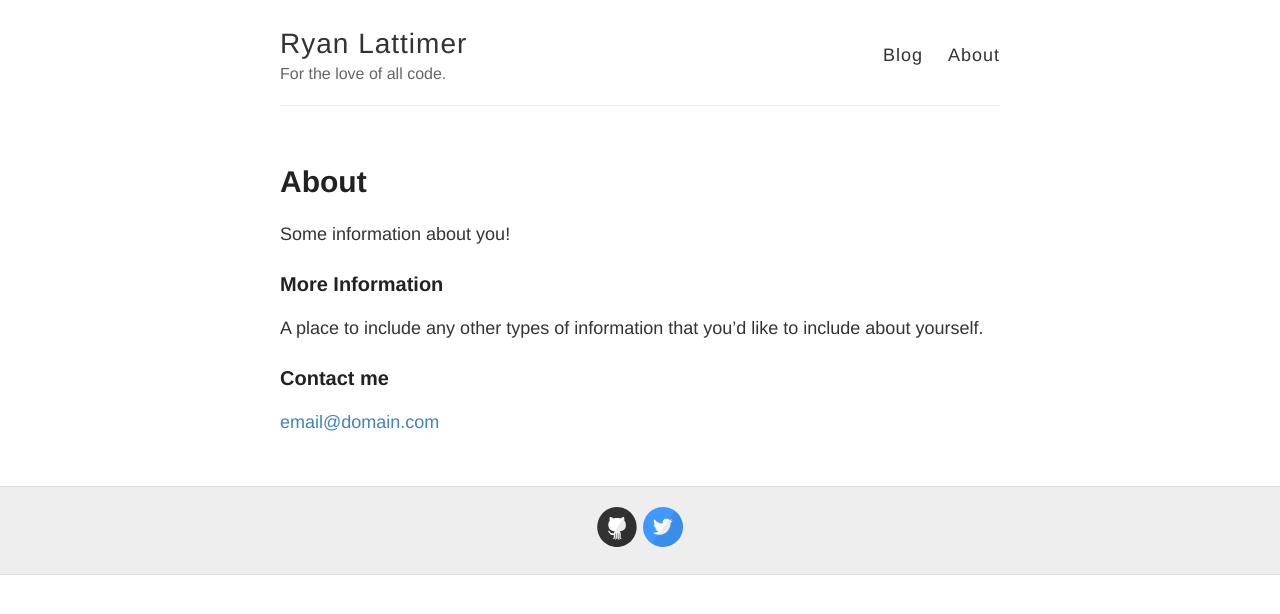
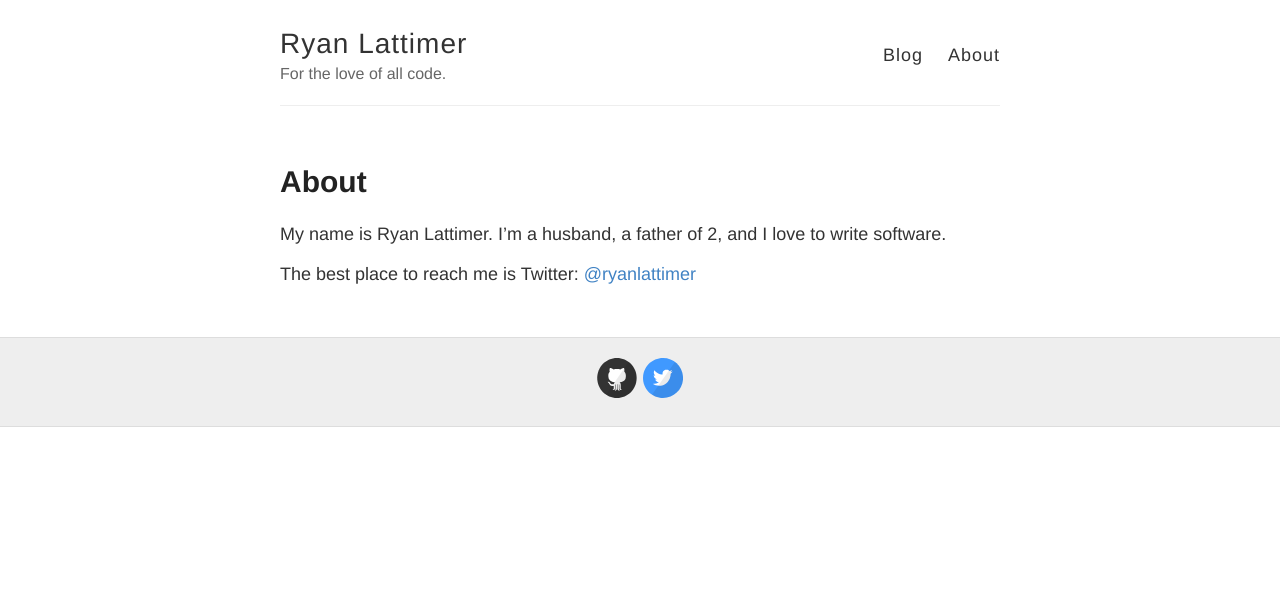
Before and after one commit to colatt/colatt.github.io, a Jekyll site: the page built from about.md, in a window 1280 px wide. Shown: the top 614 px of the page. Built offline with Jekyll 4.4.1, drawn with Linux system fonts in a browser that asks for light colours.

Commit message:
A few about me changes.

```diff
--- a/about.md
+++ b/about.md
@@ -4,12 +4,6 @@ title: About
 permalink: /about/
 ---
 
-Some information about you!
+My name is Ryan Lattimer. I'm a husband, a father of 2, and I love to write software.
 
-### More Information
-
-A place to include any other types of information that you'd like to include about yourself.
-
-### Contact me
-
-[email@domain.com](mailto:email@domain.com)
+The best place to reach me is Twitter: [@ryanlattimer](https://twitter.com/ryanlattimer)
```
